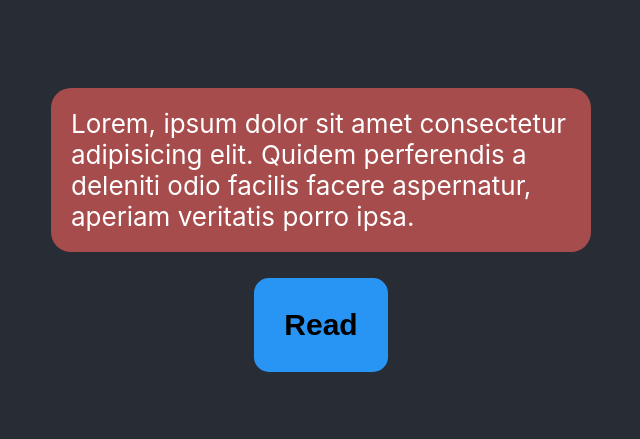
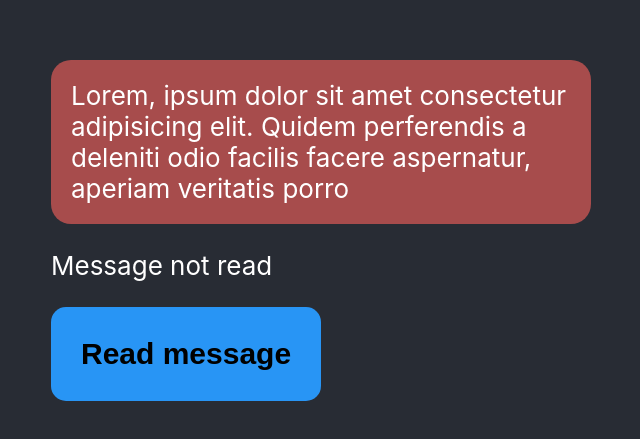
Before and after one commit to dmytro-bieliei/react-conditional-rendering-and-state, a React (Create React App) app: page / in a window 1280 px wide. Shown: the part 183-622 px from the top of the page, without its empty margins (319-959 px from the left). Built offline with nearby package versions, Linux system fonts and the light colour scheme.

Commit message:
change component structure add clickListener

```diff
--- a/src/App.js
+++ b/src/App.js
@@ -1,12 +1,12 @@
 import "./App.css";
 import Message from "./components";
-import Button from "./components/button";
+// import Button from "./components/button";
 
 function App() {
   return (
     <article className="MessageArticle">
       <Message />
-      <Button />
+      {/* <Button /> */}
     </article>
   );
 }
--- a/src/components/button/index.jsx
+++ b/src/components/button/index.jsx
@@ -2,10 +2,22 @@ import React from "react";
 import { Component } from "react";
 
 class Button extends Component {
-  render () {
+  constructor(props) {
+    super(props);
+
+    this.state = {
+      isRead: false,
+    };
+  }
+
+
+
+  render() {
     return (
-      <button className="Button">Read</button>
-    )
+      <button className="Button" onClick={this.handleClick}>
+        Read message
+      </button>
+    );
   }
 }
 
--- a/src/components/index.jsx
+++ b/src/components/index.jsx
@@ -2,10 +2,36 @@ import React from "react";
 import { Component } from "react";
 
 class Message extends Component {
-  render () {
+  constructor(props) {
+    super(props);
+
+    this.state = {
+      isRead: false,
+    };
+  }
+  handleClick = () => {
+    this.setState({
+      isRead: !this.state.isRead,
+    });
+  };
+
+  render() {
+    console.log(this.state);
     return (
-      <p className="TextMessage">Lorem, ipsum dolor sit amet consectetur adipisicing elit. Quidem perferendis a deleniti odio facilis facere aspernatur, aperiam veritatis porro ipsa.</p>
-    )
+      <article>
+        <p className="TextMessage">
+          Lorem, ipsum dolor sit amet consectetur adipisicing elit. Quidem
+          perferendis a deleniti odio facilis facere aspernatur, aperiam
+          veritatis porro
+        </p>
+        <p>
+          {this.state.isRead ? "Message has been read" : "Message not read"}
+        </p>
+        <button className="Button" onClick={this.handleClick}>
+          Read message
+        </button>
+      </article>
+    );
   }
 }
 
```
